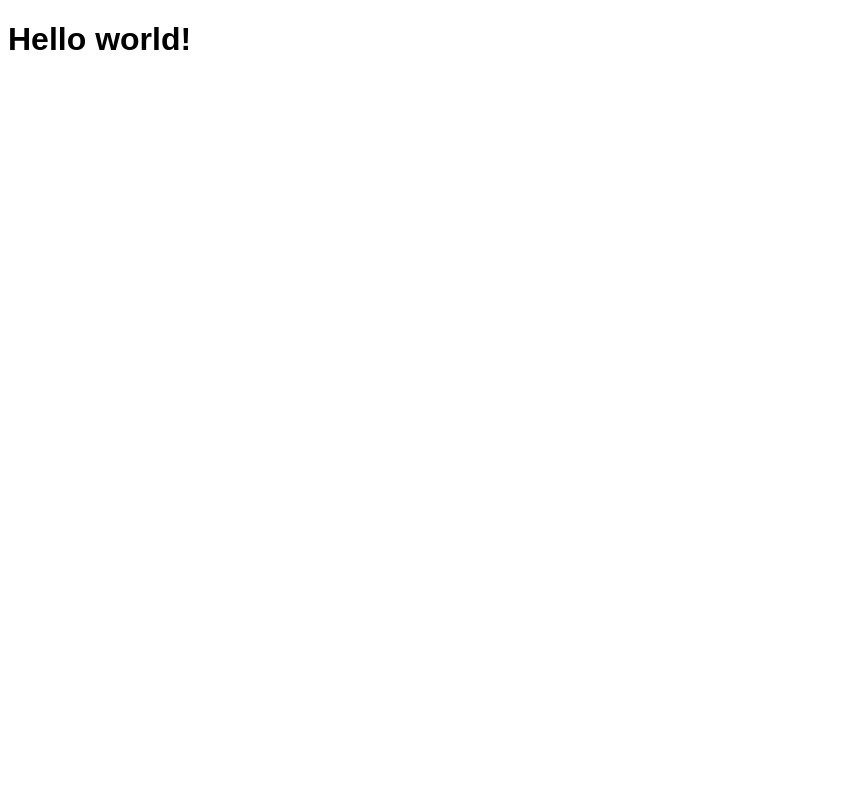
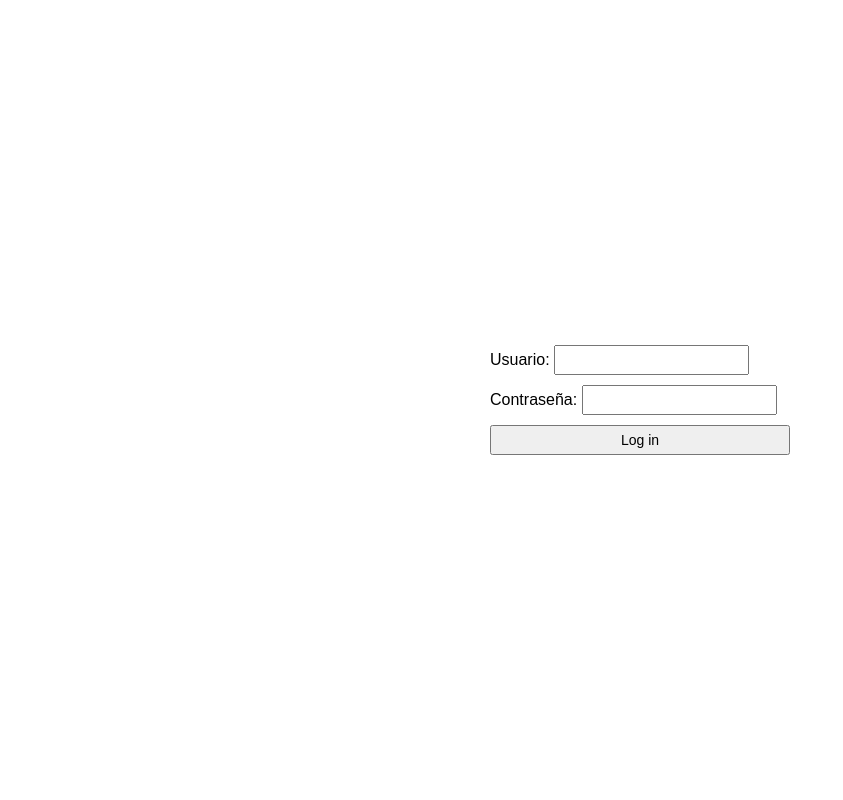
Before and after one commit to ageVega/FlaskLogin, a Flask app: page /home in a window 1280 px wide. Before the commit the part shown is almost empty. Shown: the whole page, without its empty margins (0-843 px from the left). Run offline with Flask 3, Linux system fonts and the light colour scheme.

Commit message:
formulario de inicio de sesión

```diff
--- a/static/css/main.css
+++ b/static/css/main.css
@@ -1,3 +1,33 @@
 body {
     font-family: Arial, sans-serif;
+    display: flex;
+    justify-content: center;
+    align-items: center;
+    height: 100vh;
+    margin: 0;
 }
+
+h1 {
+    text-align: center;
+}
+
+form {
+    display: flex;
+    flex-direction: column;
+    width: 300px;
+}
+
+form div {
+    margin-bottom: 10px;
+}
+
+input {
+    padding: 5px;
+    font-size: 14px;
+}
+
+button {
+    padding: 5px;
+    font-size: 14px;
+    cursor: pointer;
+}
--- a/static/js/main.js
+++ b/static/js/main.js
@@ -1 +1,15 @@
-console.log("Hello from main.js");
+document.addEventListener("DOMContentLoaded", function () {
+    const loginForm = document.getElementById("login-form");
+
+    loginForm.addEventListener("submit", function (event) {
+        event.preventDefault();
+
+        const username = document.getElementById("username").value;
+        const password = document.getElementById("password").value;
+
+        console.log("Usuario:", username);
+        console.log("Contraseña:", password);
+
+        // Aquí puedes agregar la lógica para iniciar sesión cuando tengas la base de datos y el registro de usuarios implementado
+    });
+});
--- a/templates/home.html
+++ b/templates/home.html
@@ -1,5 +1,15 @@
 {% extends 'base.html' %}
 
 {% block content %}
-    <h1>Hello world!</h1>
+<form id="login-form">
+    <div>
+        <label for="username">Usuario:</label>
+        <input type="text" id="username" name="username" required>
+    </div>
+    <div>
+        <label for="password">Contraseña:</label>
+        <input type="password" id="password" name="password" required>
+    </div>
+    <button type="submit">Log in</button>
+</form>
 {% endblock %}
```
